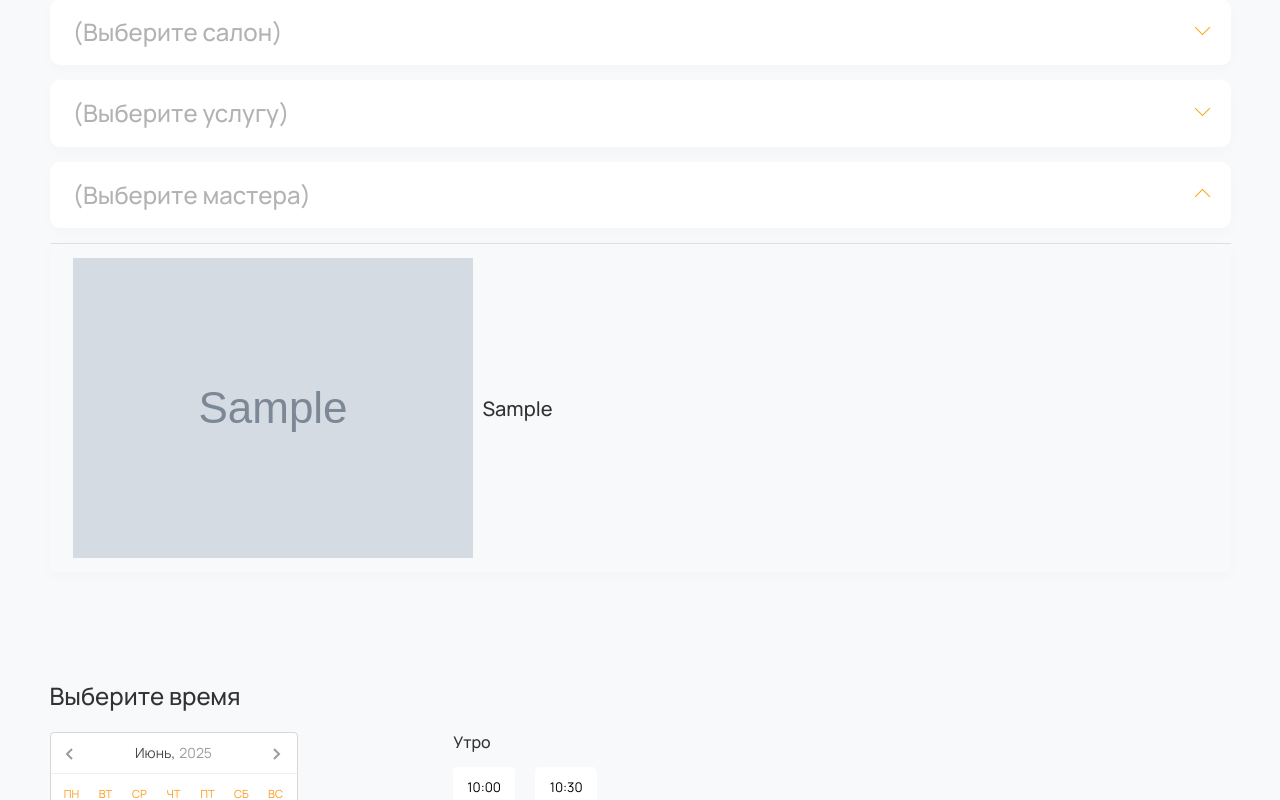
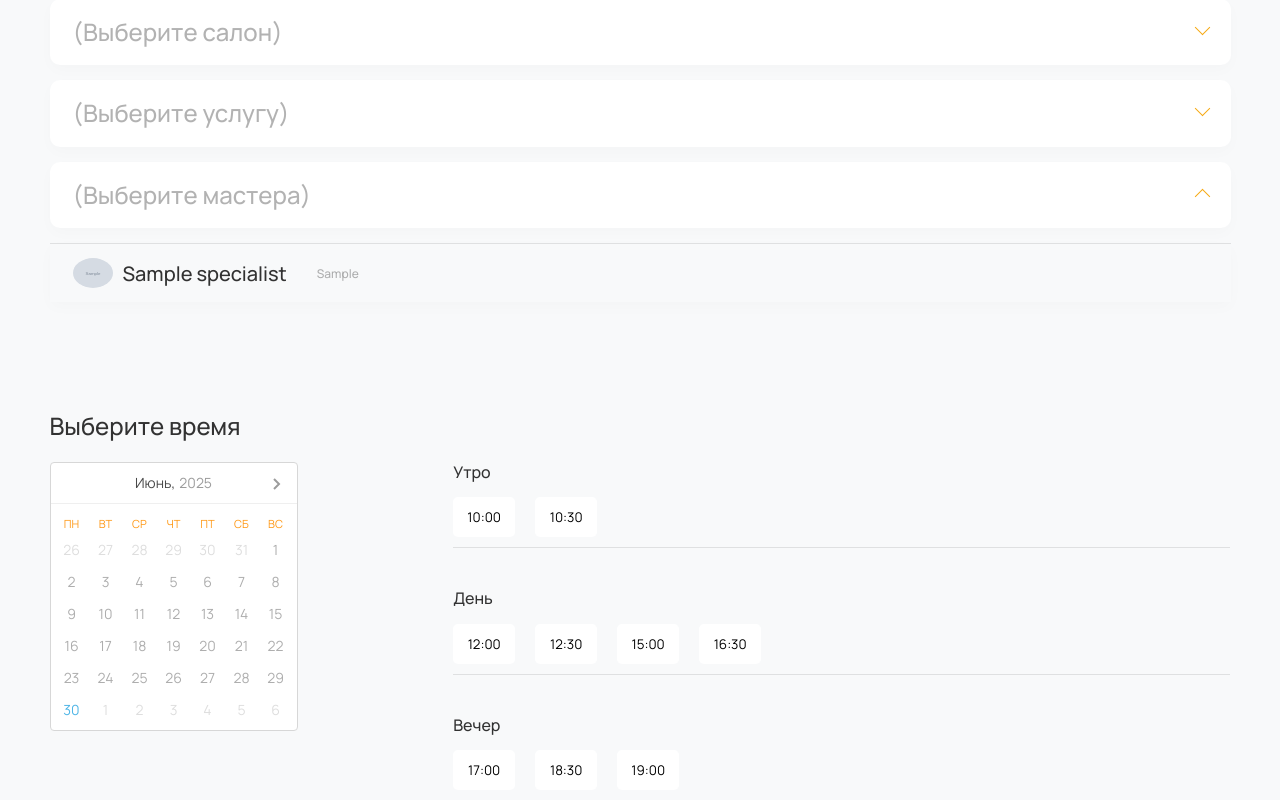
Before and after one commit to Hard-Working-Dimka/Beauty_salon, a Django app: page /service/ in a window 1280 px wide, after a click on "(Выберите мастера)". Shown: the part 244-1044 px from the top of the page. Run offline with Django 4.2, Linux system fonts and the light colour scheme; tables that the repository leaves empty hold one stand-in row (values such as "Sample post"); grey boxes marked "Sample" are stand-in pictures.

Commit message:
small fixes

```diff
--- a/static/css/main.css
+++ b/static/css/main.css
@@ -1339,6 +1339,9 @@ footer {
 
 .accordion__block_img {
     margin-right: 10px;
+    max-width: 40px;
+    max-height: 40px;
+    border-radius: 50%
 }
 
 .accordion__block_master {
--- a/static/js/main.js
+++ b/static/js/main.js
@@ -125,7 +125,7 @@ $(document).ready(function() {
 		$('#mobMenu').hide()
 	})
 
-	new AirDatepicker('#datepickerHere')
+	new AirDatepicker('#datepickerHere',{minDate: new Date()})
 
 	var acc = document.getElementsByClassName("accordion");
 	var i;
--- a/templates/service.html
+++ b/templates/service.html
@@ -47,8 +47,9 @@
               <div class="accordion__block fic">
                 <div class="accordion__block_elems fic">
                   <img src="{{specialist.photo.url}}" alt="avatar" class="accordion__block_img">
-                  <div class="accordion__block_master">{{specialist.spec}}</div>
+                  <div class="accordion__block_master">{{specialist.name}}</div>
                 </div>
+                <div class="accordion__block_prof">{{specialist.spec}}</div>
               </div>
             {% endfor %}
           </div>
```
